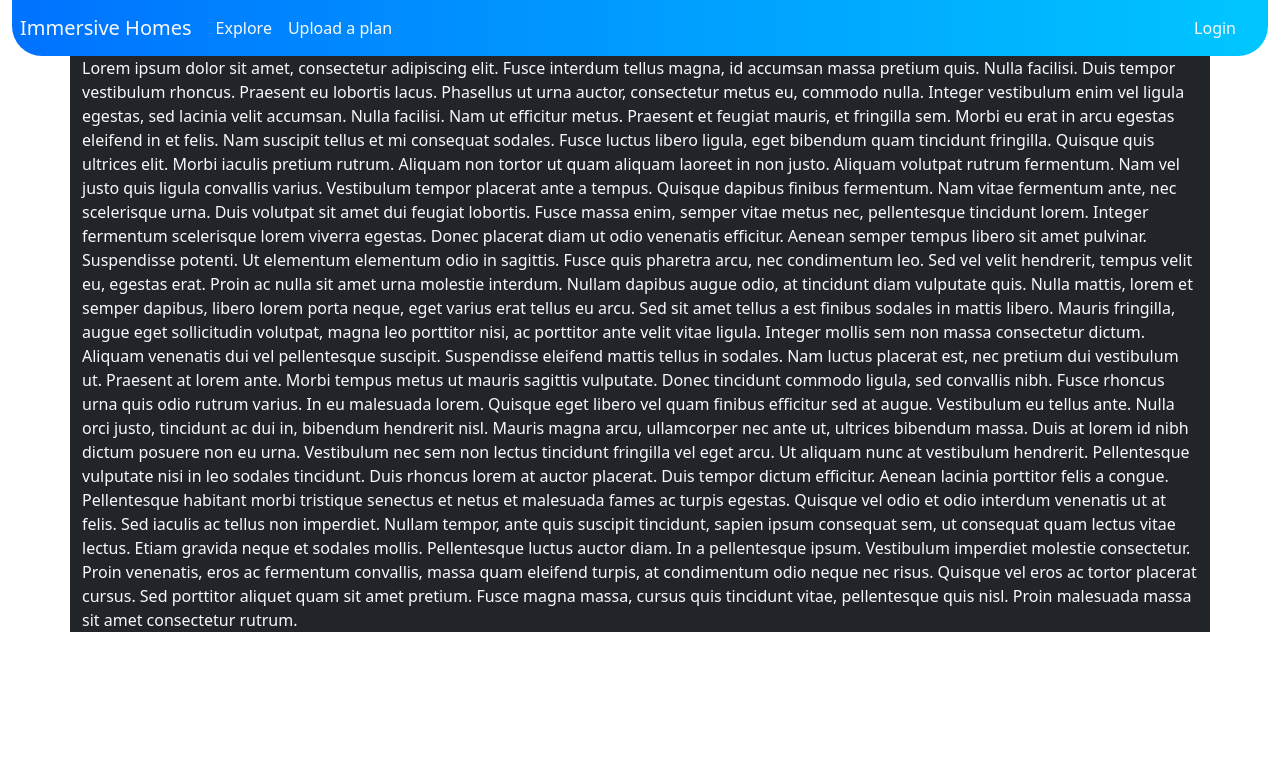
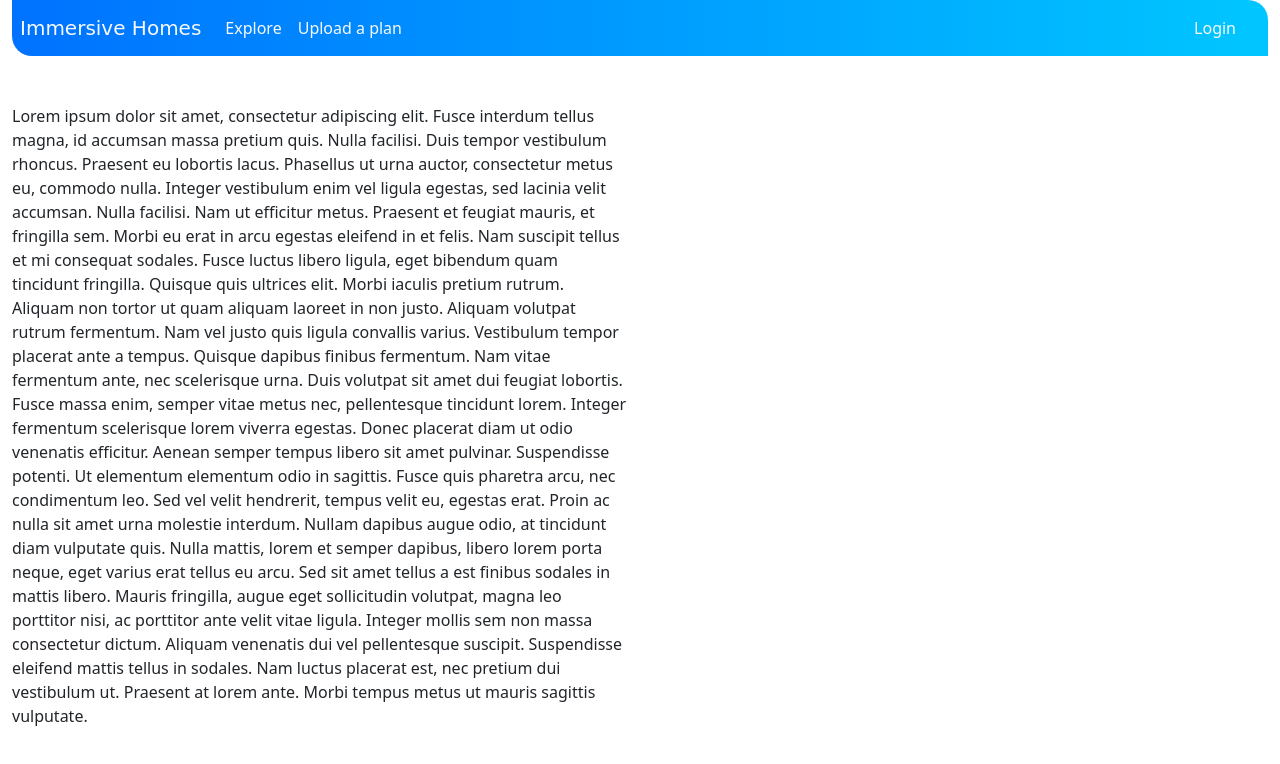
Before and after one commit to Pranav-Chaudhari-06/ImmersiveHomes, a plain HTML site: page index.html in a window 1280 px wide. Drawn offline with Linux system fonts and the light colour scheme; a web font is replaced by a local one.

Commit message:
Added a row and col for placing content

```diff
--- a/index.html
+++ b/index.html
@@ -36,21 +36,26 @@
     </header>
     <main>
         <section>
-            <div class="container bg-dark text-light">
-                <p>Lorem ipsum dolor sit amet, consectetur adipiscing elit. Fusce interdum tellus magna, id accumsan massa pretium quis. Nulla facilisi. Duis tempor vestibulum rhoncus. Praesent eu lobortis lacus. Phasellus ut urna auctor, consectetur metus eu, commodo nulla. Integer vestibulum enim vel ligula egestas, sed lacinia velit accumsan. Nulla facilisi. Nam ut efficitur metus. Praesent et feugiat mauris, et fringilla sem. Morbi eu erat in arcu egestas eleifend in et felis. Nam suscipit tellus et mi consequat sodales. Fusce luctus libero ligula, eget bibendum quam tincidunt fringilla. Quisque quis ultrices elit. Morbi iaculis pretium rutrum.
+            <div class="container-fluid mt-5">
+                <div class="row">
+                    <div class="col">
+                        Lorem ipsum dolor sit amet, consectetur adipiscing elit. Fusce interdum tellus magna, id accumsan massa pretium quis. Nulla facilisi. Duis tempor vestibulum rhoncus.
+                        Praesent eu lobortis lacus. Phasellus ut urna auctor, consectetur metus eu, commodo nulla. Integer vestibulum enim vel ligula egestas, sed lacinia velit accumsan. Nulla facilisi. Nam ut efficitur metus. Praesent et feugiat mauris, et fringilla sem. Morbi eu erat in arcu egestas eleifend in et felis.
+                        Nam suscipit tellus et mi consequat sodales. Fusce luctus libero ligula, eget bibendum quam tincidunt fringilla. Quisque quis ultrices elit. Morbi iaculis pretium rutrum. Aliquam non tortor ut quam aliquam laoreet in non justo. Aliquam volutpat rutrum fermentum. Nam vel justo quis ligula convallis varius.
+                        Vestibulum tempor placerat ante a tempus. Quisque dapibus finibus fermentum. Nam vitae fermentum ante, nec scelerisque urna. Duis volutpat sit amet dui feugiat lobortis. Fusce massa enim, semper vitae metus nec, pellentesque tincidunt lorem. Integer fermentum scelerisque lorem viverra egestas. Donec placerat diam ut odio venenatis efficitur.
+                        Aenean semper tempus libero sit amet pulvinar. Suspendisse potenti. Ut elementum elementum odio in sagittis. Fusce quis pharetra arcu, nec condimentum leo. Sed vel velit hendrerit, tempus velit eu, egestas erat. Proin ac nulla sit amet urna molestie interdum. Nullam dapibus augue odio, at tincidunt diam vulputate quis. Nulla mattis, lorem et semper dapibus, libero lorem porta neque, eget varius erat tellus eu arcu.
+                        Sed sit amet tellus a est finibus sodales in mattis libero. Mauris fringilla, augue eget sollicitudin volutpat, magna leo porttitor nisi, ac porttitor ante velit vitae ligula. Integer mollis sem non massa consectetur dictum. Aliquam venenatis dui vel pellentesque suscipit. Suspendisse eleifend mattis tellus in sodales. Nam luctus placerat est, nec pretium dui vestibulum ut. Praesent at lorem ante. Morbi tempus metus ut mauris sagittis vulputate.
+                    </div>
+                    <div class="col">
 
-                    Aliquam non tortor ut quam aliquam laoreet in non justo. Aliquam volutpat rutrum fermentum. Nam vel justo quis ligula convallis varius. Vestibulum tempor placerat ante a tempus. Quisque dapibus finibus fermentum. Nam vitae fermentum ante, nec scelerisque urna. Duis volutpat sit amet dui feugiat lobortis. Fusce massa enim, semper vitae metus nec, pellentesque tincidunt lorem. Integer fermentum scelerisque lorem viverra egestas. Donec placerat diam ut odio venenatis efficitur. Aenean semper tempus libero sit amet pulvinar. Suspendisse potenti. Ut elementum elementum odio in sagittis.
-
-                    Fusce quis pharetra arcu, nec condimentum leo. Sed vel velit hendrerit, tempus velit eu, egestas erat. Proin ac nulla sit amet urna molestie interdum. Nullam dapibus augue odio, at tincidunt diam vulputate quis. Nulla mattis, lorem et semper dapibus, libero lorem porta neque, eget varius erat tellus eu arcu. Sed sit amet tellus a est finibus sodales in mattis libero. Mauris fringilla, augue eget sollicitudin volutpat, magna leo porttitor nisi, ac porttitor ante velit vitae ligula. Integer mollis sem non massa consectetur dictum. Aliquam venenatis dui vel pellentesque suscipit. Suspendisse eleifend mattis tellus in sodales. Nam luctus placerat est, nec pretium dui vestibulum ut. Praesent at lorem ante. Morbi tempus metus ut mauris sagittis vulputate. Donec tincidunt commodo ligula, sed convallis nibh. Fusce rhoncus urna quis odio rutrum varius.
-
-                    In eu malesuada lorem. Quisque eget libero vel quam finibus efficitur sed at augue. Vestibulum eu tellus ante. Nulla orci justo, tincidunt ac dui in, bibendum hendrerit nisl. Mauris magna arcu, ullamcorper nec ante ut, ultrices bibendum massa. Duis at lorem id nibh dictum posuere non eu urna. Vestibulum nec sem non lectus tincidunt fringilla vel eget arcu. Ut aliquam nunc at vestibulum hendrerit. Pellentesque vulputate nisi in leo sodales tincidunt. Duis rhoncus lorem at auctor placerat. Duis tempor dictum efficitur. Aenean lacinia porttitor felis a congue. Pellentesque habitant morbi tristique senectus et netus et malesuada fames ac turpis egestas.
-
-                    Quisque vel odio et odio interdum venenatis ut at felis. Sed iaculis ac tellus non imperdiet. Nullam tempor, ante quis suscipit tincidunt, sapien ipsum consequat sem, ut consequat quam lectus vitae lectus. Etiam gravida neque et sodales mollis. Pellentesque luctus auctor diam. In a pellentesque ipsum. Vestibulum imperdiet molestie consectetur. Proin venenatis, eros ac fermentum convallis, massa quam eleifend turpis, at condimentum odio neque nec risus. Quisque vel eros ac tortor placerat cursus. Sed porttitor aliquet quam sit amet pretium. Fusce magna massa, cursus quis tincidunt vitae, pellentesque quis nisl. Proin malesuada massa sit amet consectetur rutrum.</p>
+                    </div>
+                </div>
             </div>
         </section>
     </main>
     <footer>
 
     </footer>
+
 </body>
 </html>
--- a/style.css
+++ b/style.css
@@ -1,5 +1,12 @@
+@import url('https://fonts.googleapis.com/css2?family=Playwrite+MX:wght@100..400&display=swap');
 .bg-custom{
     background: linear-gradient(to right, #0072ff, #00c6ff);
-    border-bottom-left-radius: 30px;
-    border-bottom-right-radius: 30px;
+    border-bottom-left-radius: 20px;
+    border-top-right-radius: 20px;
 }
+.navbar-brand{
+    font-family: 'Playwrite MX', cursive;
+    font-optical-sizing: auto;
+  /* font-weight: ; */
+  font-style: normal;
+}
```
